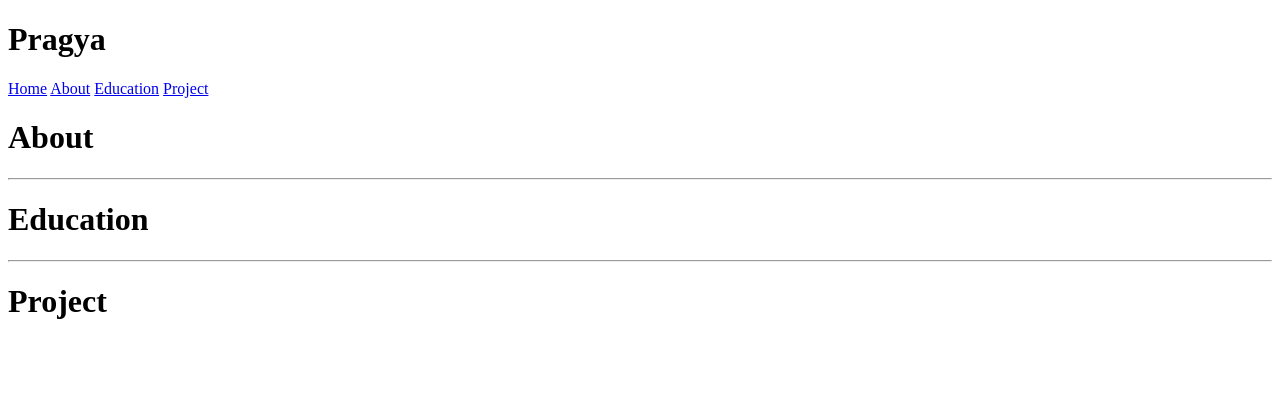
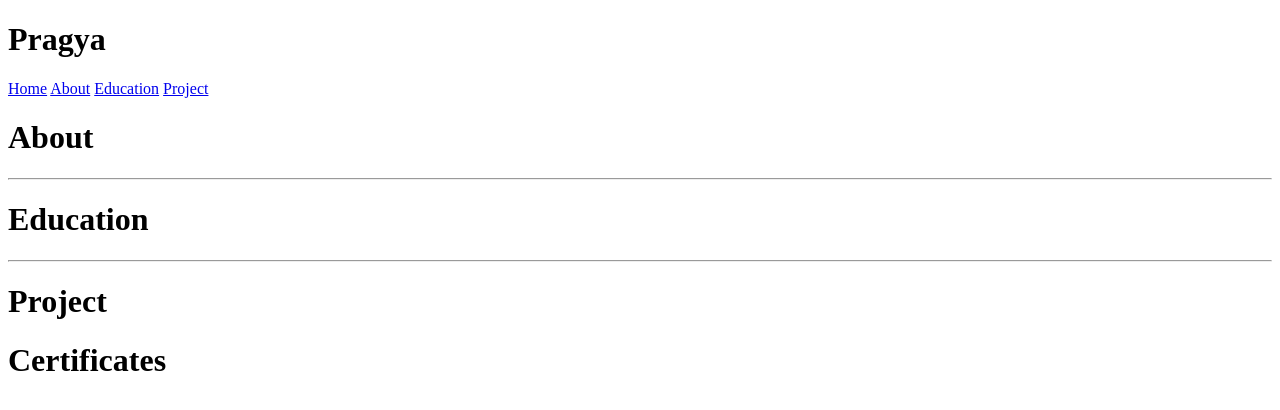
Before and after one commit to pragya-i/Portfolio, a plain HTML site: page index.html in a window 1280 px wide. Drawn offline with Linux system fonts and the light colour scheme.

Commit message:
add new div

```diff
--- a/index.html
+++ b/index.html
@@ -29,6 +29,9 @@
         <div id="project">
             <h1>Project</h1>
         </div>
+        <div id="certificate">
+            <h1>Certificates</h1>
+        </div>
     </main>
 </body>
 </html>
```
